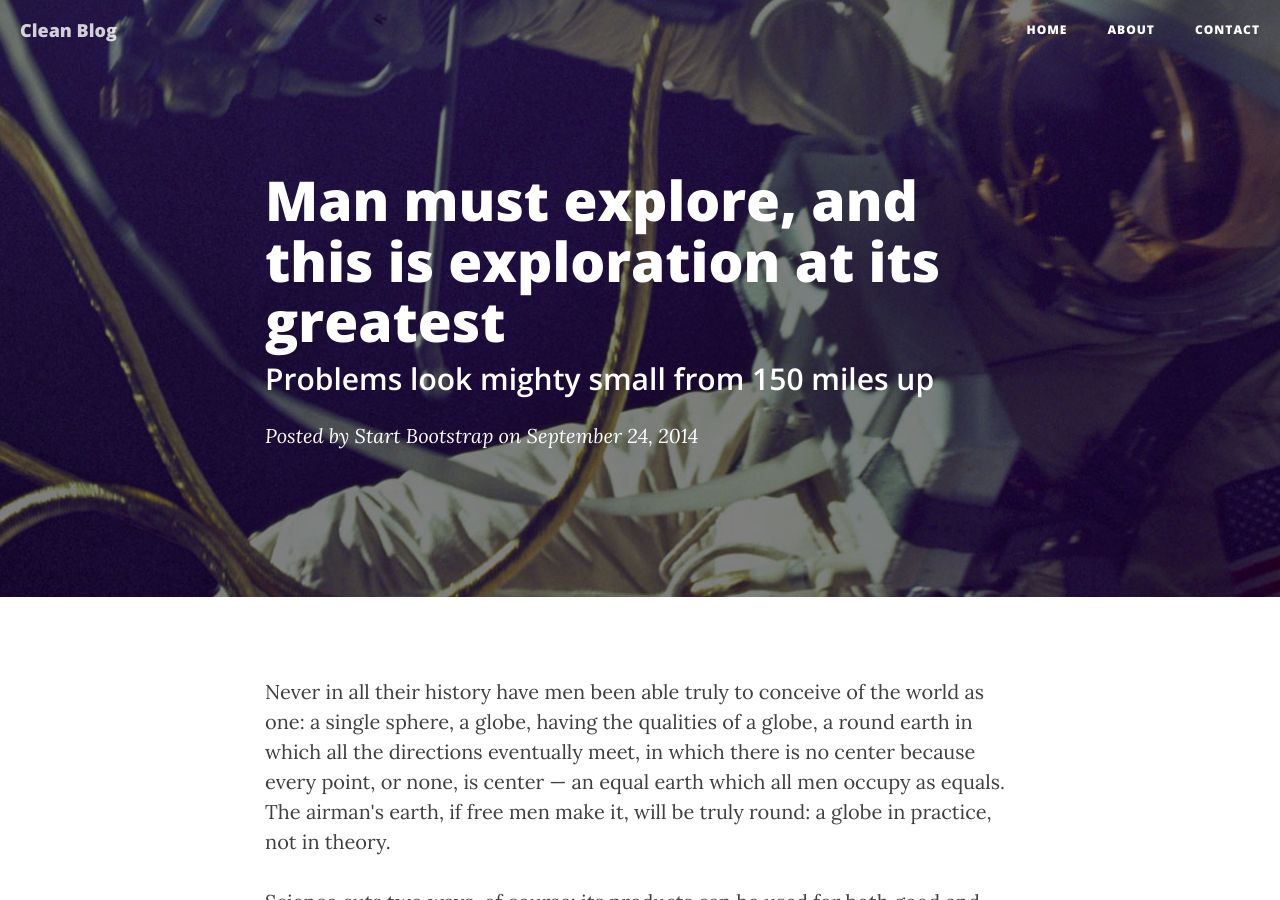
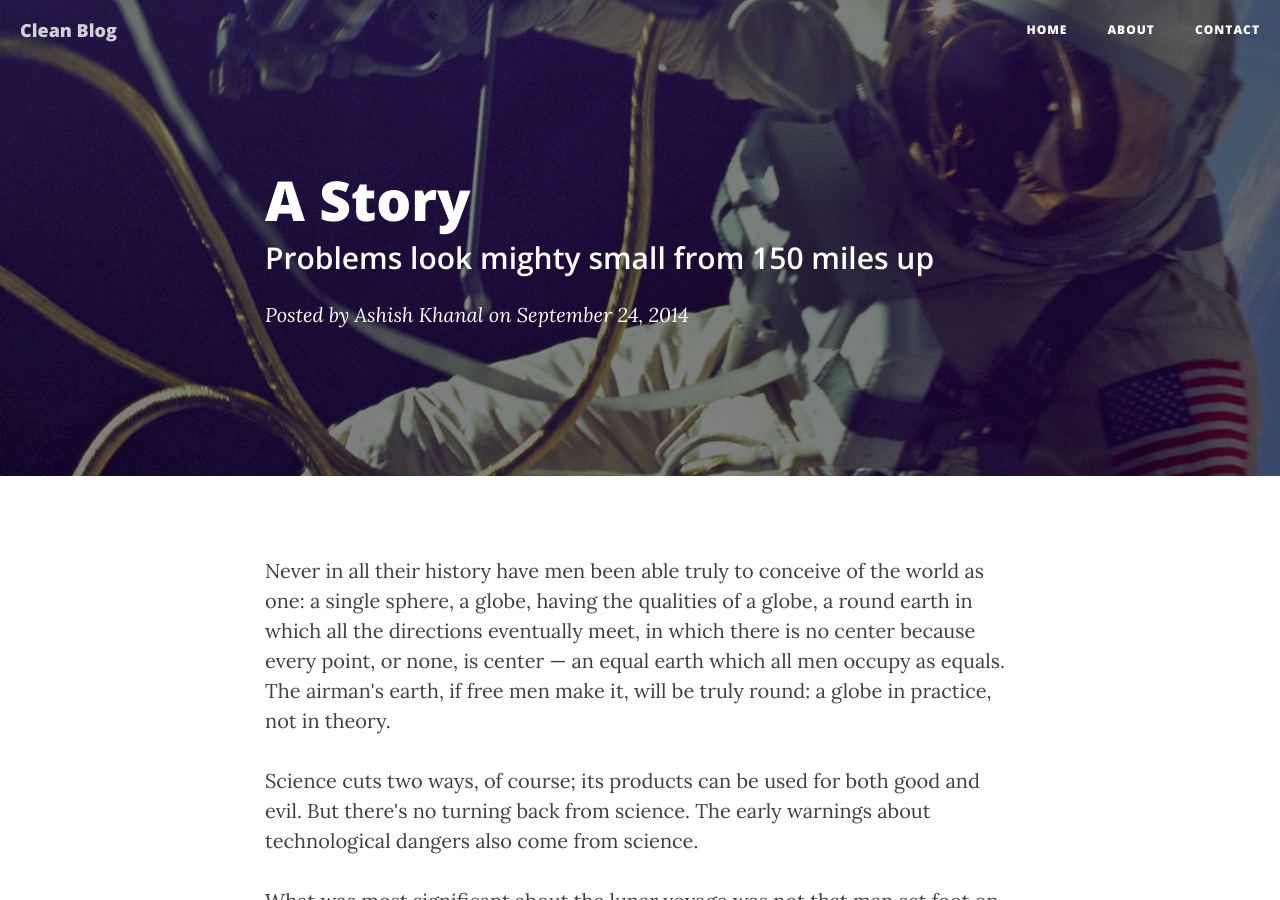
Before and after one commit to Ashiish/demo, a Jekyll site: the page built from _posts/2014-09-24-man-must-explore.markdown, in a window 1280 px wide and 900 px high. Built offline with Jekyll 4.4.1, drawn with Linux system fonts in a browser that asks for light colours; nearby versions of some CDN libraries.

Commit message:
Update 2014-09-24-man-must-explore.markdown

```diff
--- a/_posts/2014-09-24-man-must-explore.markdown
+++ b/_posts/2014-09-24-man-must-explore.markdown
@@ -1,9 +1,9 @@
 ---
 layout:     post
-title:      "Man must explore, and this is exploration at its greatest"
+title:      "A Story"
 subtitle:   "Problems look mighty small from 150 miles up"
 date:       2014-09-24 12:00:00
-author:     "Start Bootstrap"
+author:     "Ashish Khanal"
 header-img: "img/post-bg-06.jpg"
 ---
 
```
